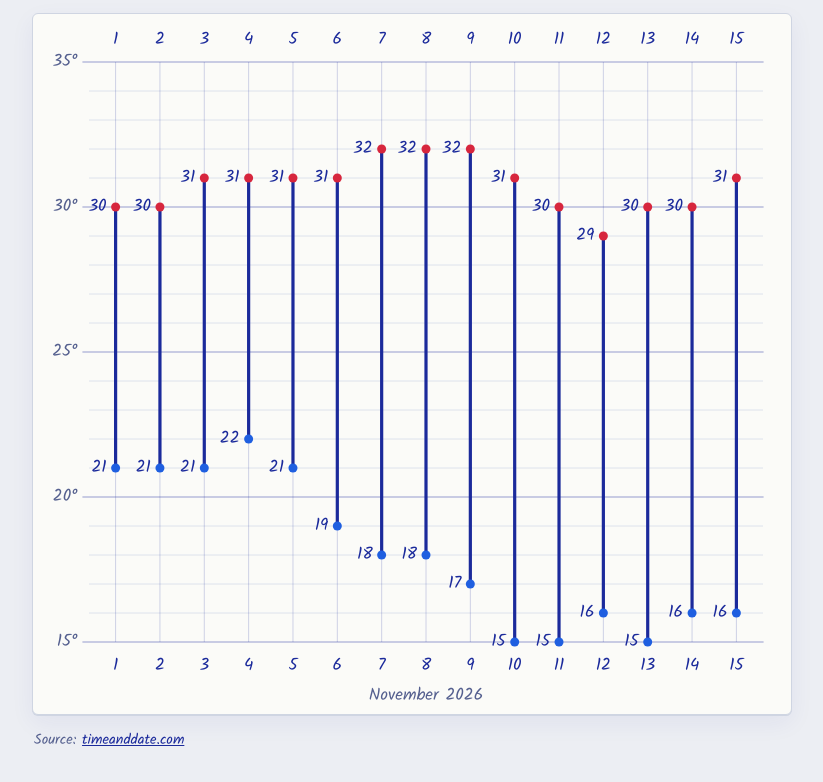
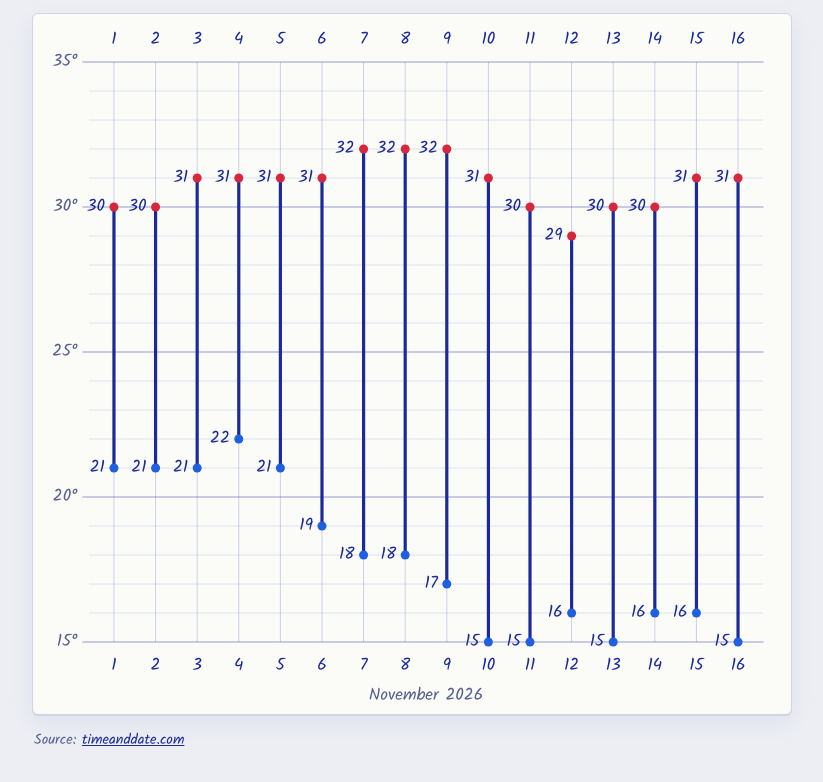
Before and after one commit to asingh44878/temp-nov-2026, a plain HTML site: page index.html in a window 1280 px wide. Shown: the part 94-876 px from the top of the page, without its empty margins (228-1051 px from the left). Drawn offline with nearby package versions, Linux system fonts and the light colour scheme.

Commit message:
Add weather data for day 16

```diff
--- a/index.html
+++ b/index.html
@@ -113,7 +113,8 @@
     { day: 12, min: 16, max: 29},
     { day: 13, min: 15, max: 30},
     { day: 14, min: 16, max: 30},
-    { day: 15, min: 16, max: 31}
+    { day: 15, min: 16, max: 31},
+    { day: 16, min: 15, max: 31}
   ];
 
   const Y_MIN = 15, Y_MAX = 35;
```
